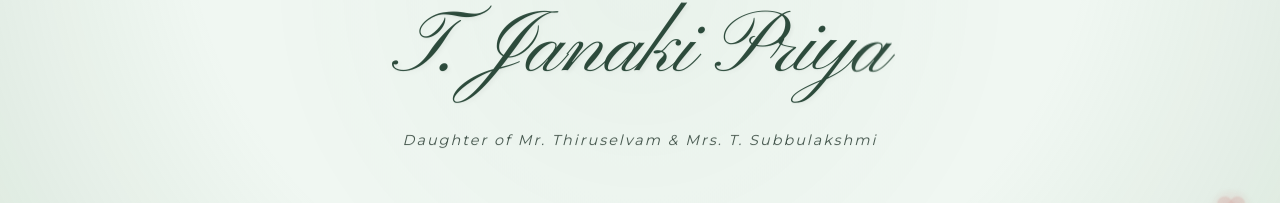
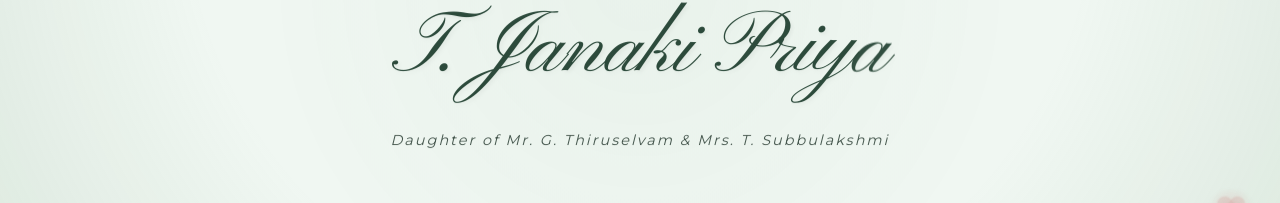
Before and after one commit to Mohanraj-VD/MJ, a React (Vite) app: page / in a window 1280 px wide. Both pictures are taken after a click on the button "VIEW DETAILS". Shown: the part 517-720 px from the top of the page. Built offline with nearby package versions, Linux system fonts and the light colour scheme; a web font is replaced by a local one.

Commit message:
Name change

```diff
--- a/src/components/Hero.jsx
+++ b/src/components/Hero.jsx
@@ -117,7 +117,7 @@ function Hero() {
                                 px: 1,
                                 mx: "auto"
                             }}>
-                                Daughter of Mr. Thiruselvam & Mrs. T. Subbulakshmi
+                                Daughter of Mr. G. Thiruselvam & Mrs. T. Subbulakshmi
                             </Typography>
                         </Box>
                     </Box>
```
